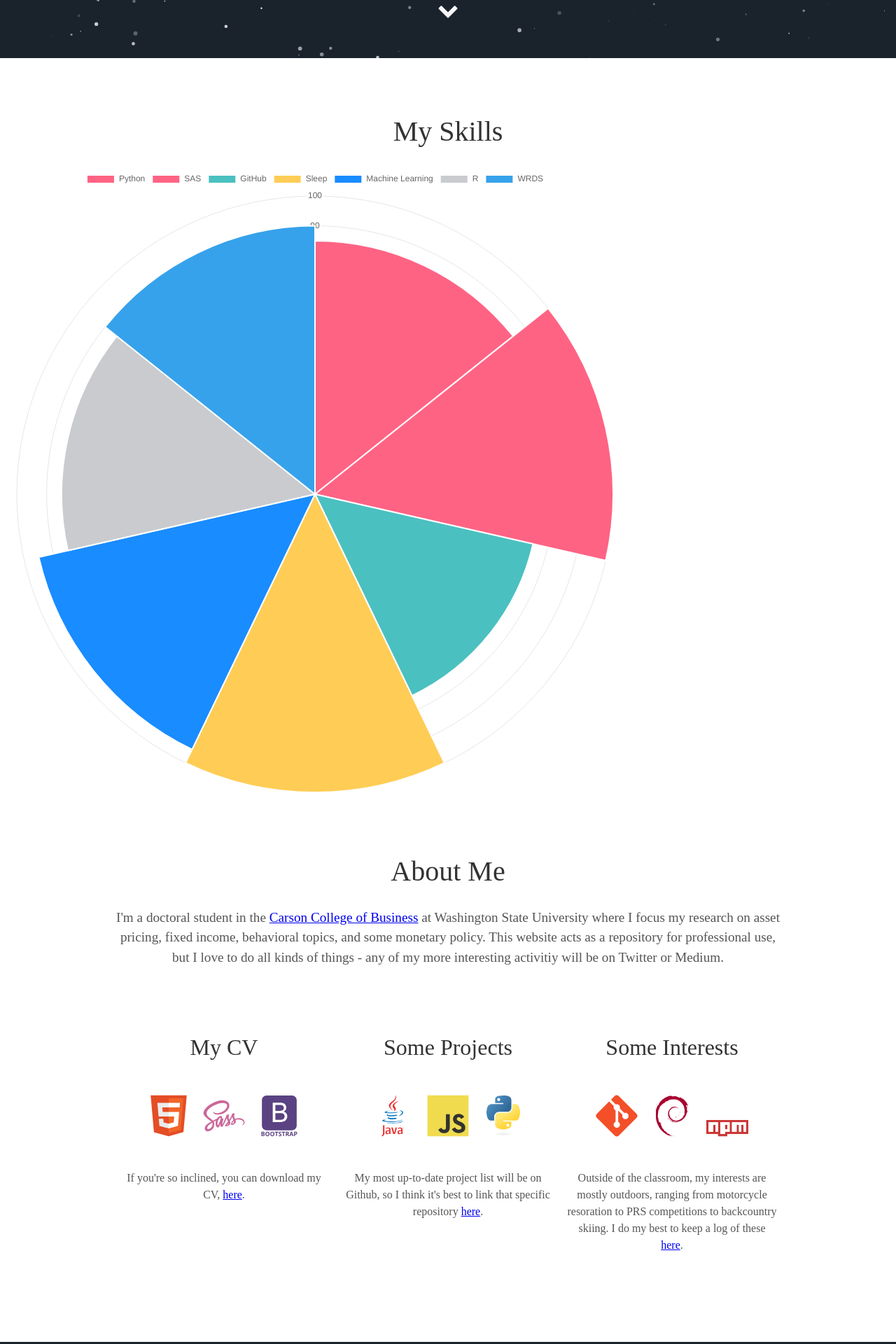
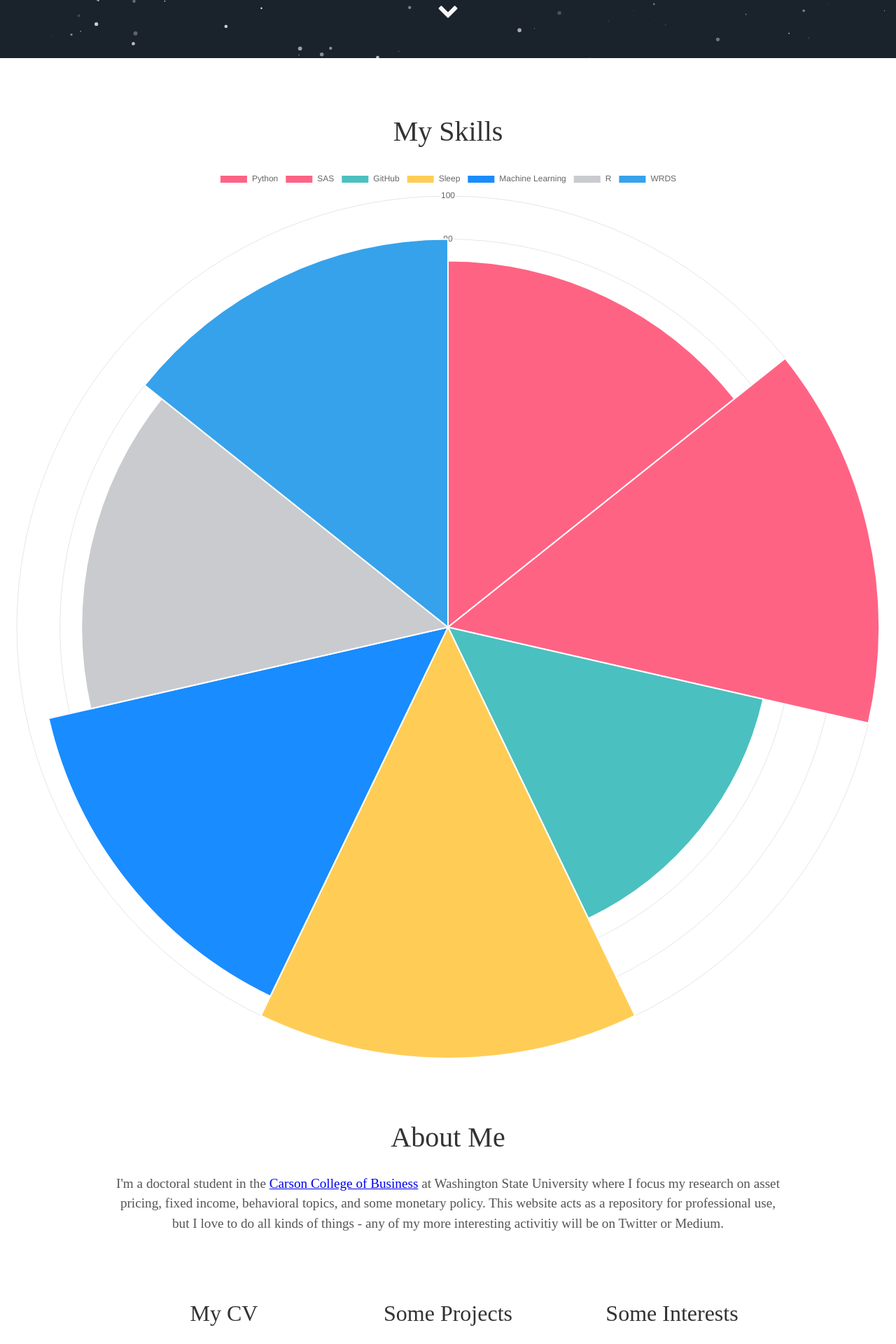
Before and after one commit to adam-bozman/adam-bozman.github.io, a Jekyll site: the page built from index.html, in a window 1280 px wide. Shown: the part 817-2737 px from the top of the page at 70% size. Built offline with Jekyll 4.4.1, drawn with Linux system fonts in a browser that asks for light colours; some web fonts are replaced.

Commit message:
Update skills.html

```diff
--- a/_includes/skills.html
+++ b/_includes/skills.html
@@ -1,13 +1,7 @@
 <div class="user-details">
   <h1>My Skills</h1>
 </div>
-<style type="text/css">
-  .chartBox {
-    width: 900px;
-    height: 900px
-  }
-</style>
-<div class="chartBox">
+<div class="w3-content">
   <canvas id="myChart"></canvas>
 </div>
 <script src="https://cdn.jsdelivr.net/npm/chart.js"></script>
```
